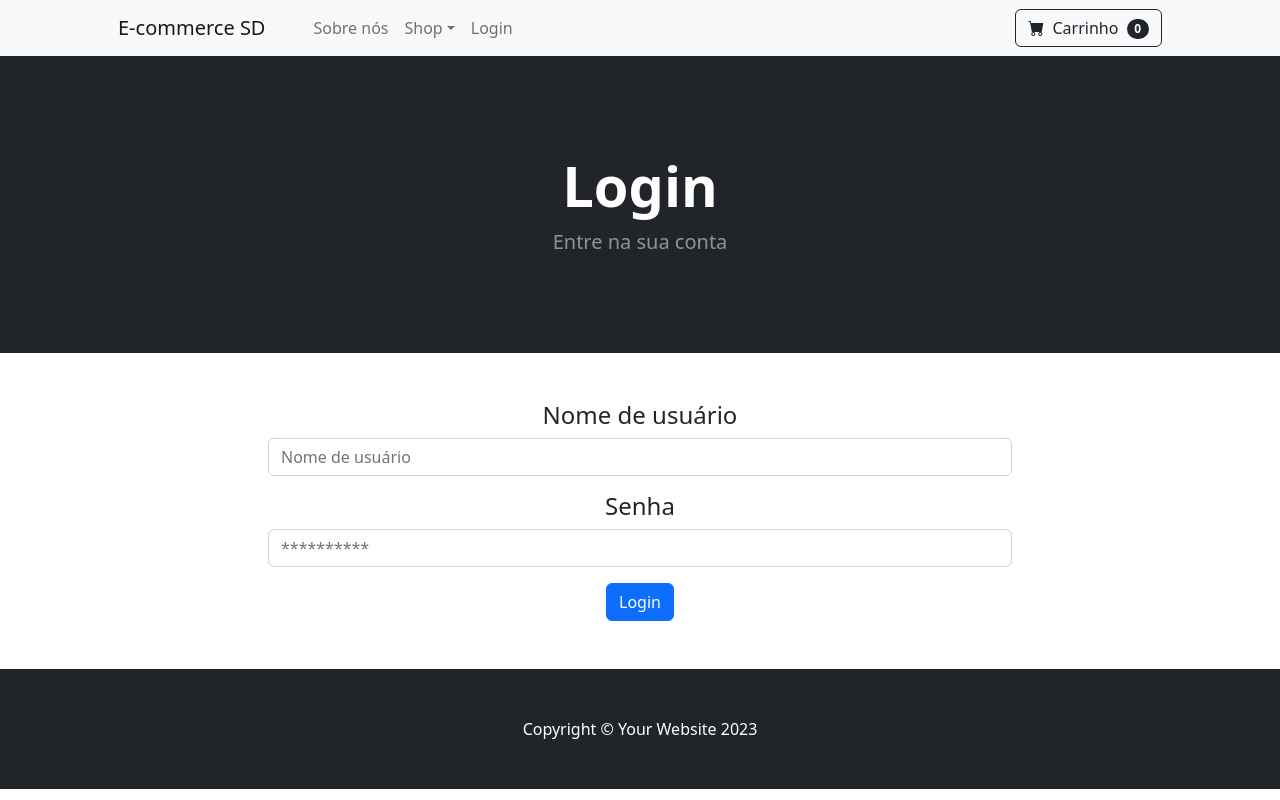
After one commit to Luv4as/E-commerce_SD, a Django app: page //login in a window 1280 px wide. The commit adds this page. Run offline with Django 5.2, Linux system fonts and the light colour scheme; some libraries are stand-ins or nearby versions.

Commit message:
add: login e logout

```diff
--- a/ecom/loja/templates/base.html
+++ b/ecom/loja/templates/base.html
@@ -18,6 +18,14 @@
     <body>
         <!-- Navigation-->
         {% include 'navbar.html' %}
+        {% if messages %}
+            {% for message in messages %}
+                <div class="alert alert-warning alert-dismissible fade show" role="alert">
+                    {{ message }}
+                    <button type="button" class="btn-close" data-bs-dismiss="alert" aria-label="Close"></button>
+                </div>
+            {% endfor %}
+        {% endif %}
 
         {% block content %}
         {% endblock %}
--- /dev/null
+++ b/ecom/loja/templates/login.html
@@ -0,0 +1,42 @@
+{% extends 'base.html' %}
+
+{% block content %}
+
+    <!-- Header-->
+    <header class="bg-dark py-5">
+        <div class="container px-4 px-lg-5 my-5">
+            <div class="text-center text-white">
+                <h1 class="display-4 fw-bolder">Login</h1>
+                <p class="lead fw-normal text-white-50 mb-0">Entre na sua conta</p>
+            </div>
+        </div>
+    </header>
+
+    <div class="container">
+        <div class="row">
+            <center>
+                <div class="col-8">
+                    <br/>
+                    <br/>
+
+                    <form method="POST" action="{% url 'login' %}">
+                        {% csrf_token %}
+                        <div class="mb-3">
+                            <h4>Nome de usuário</h4>
+                            <input type="text" class="form-control" name="username" placeholder="Nome de usuário">
+                        </div>
+                        <div class="mb-3">
+                            <h4>Senha</h4>
+                            <input type="password" class="form-control" name="password" placeholder="**********">
+                        </div>
+                        <button type="submit" class="btn btn-primary">Login</button>
+                    </form>
+
+                    <br/>
+                    <br/>
+                </div>
+            </center>
+        </div>
+    </div>
+
+{% endblock %}
--- a/ecom/loja/templates/navbar.html
+++ b/ecom/loja/templates/navbar.html
@@ -8,6 +8,7 @@
 
             <ul class="navbar-nav me-auto mb-2 mb-lg-0 ms-lg-4">
                 <li class="nav-item"><a class="nav-link" href="{% url 'sobre_nos' %}">Sobre nós</a></li>
+
                 <li class="nav-item dropdown">
                     <a class="nav-link dropdown-toggle" id="navbarDropdown" href="#" role="button" data-bs-toggle="dropdown" aria-expanded="false">Shop</a>
                     <ul class="dropdown-menu" aria-labelledby="navbarDropdown">
@@ -17,6 +18,12 @@
                         <li><a class="dropdown-item" href="#!">New Arrivals</a></li>
                     </ul>
                 </li>
+
+                {% if user.is_authenticated %}
+                    <li class="nav-item"><a class="nav-link" href="{% url 'logout' %}">Logout</a></li>
+                {% else %}
+                    <li class="nav-item"><a class="nav-link" href="{% url 'login' %}">Login</a></li>
+                {% endif %}
             </ul>
 
             <form class="d-flex">
--- a/ecom/loja/urls.py
+++ b/ecom/loja/urls.py
@@ -4,4 +4,6 @@ from . import views
 urlpatterns = [
     path('', views.home, name='home'),
     path('/sobre_nos', views.about, name='sobre_nos'),
+    path('/login', views.login_user, name='login'),
+    path('/logout', views.logout_user, name='logout'),
 ]
--- a/ecom/loja/views.py
+++ b/ecom/loja/views.py
@@ -1,5 +1,7 @@
-from django.shortcuts import render
+from django.shortcuts import render, redirect
 from .models import Produto
+from django.contrib.auth import authenticate, login, logout
+from django.contrib import messages
 
 def home(request):
     produtos = Produto.objects.all()
@@ -7,3 +9,24 @@ def home(request):
 
 def about(request):
     return render(request, 'sobre_nos.html', {})
+
+def login_user(request):
+    if  request.method == 'POST':
+        username = request.POST['username']
+        password = request.POST['password']
+        user = authenticate(request, username=username, password=password)
+        if user is not None:
+            login(request, user)
+            messages.success(request, ('Você está logado'))
+            return redirect('home')
+
+        else:
+            messages.success(request, ('Houve um problema nos dados inseridos, tente novamente'))
+            return redirect('login')
+    else:
+        return render(request, 'login.html', {})
+
+def logout_user(request):
+    logout(request)
+    messages.success(request, ('Você deslogou da sua conta'))
+    return redirect('home')
```
Also changed, not shown: ecom/db.sqlite3.
